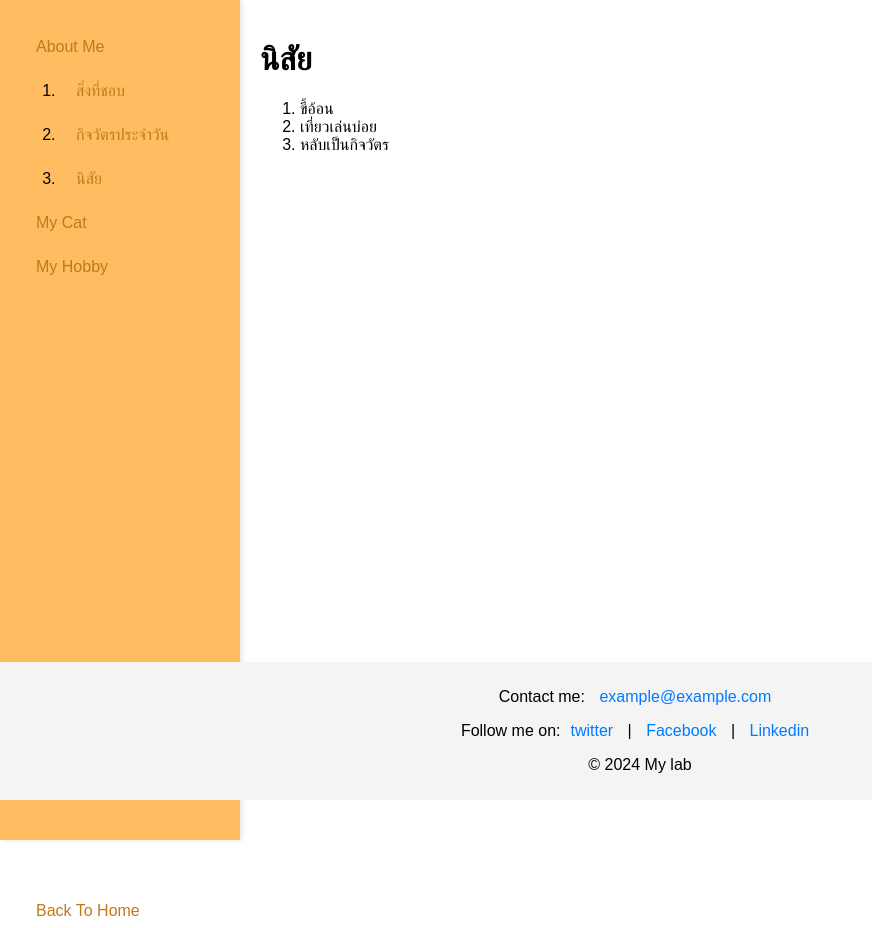
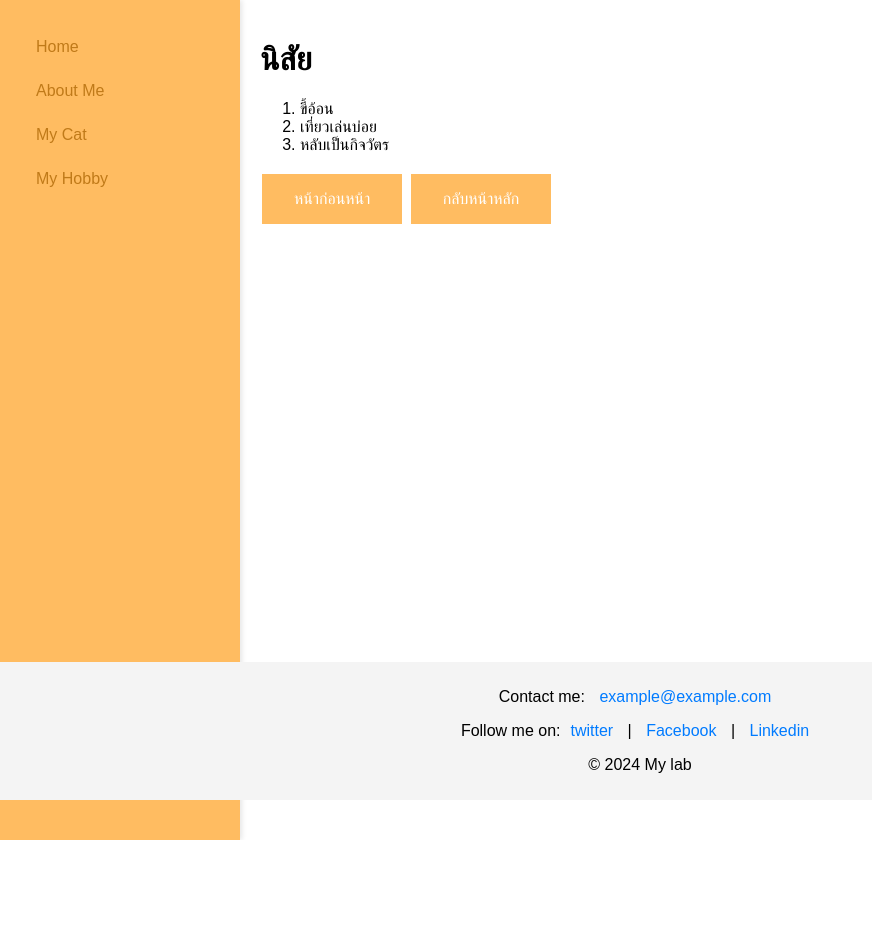
Before and after one commit to Peerapong67/engse611, a plain HTML site: page lab3/part3/about3.html in a window 1280 px wide. Shown: the whole page, without its empty margins (0-872 px from the left). After the commit the page ends 840 px from the top, so only its background shows below. Drawn offline with Linux system fonts and the light colour scheme.

Commit message:
Html Lab3 Commit

```diff
--- a/lab3/part3/about3.html
+++ b/lab3/part3/about3.html
@@ -4,21 +4,51 @@
 <head>
     <meta charset="UTF-8">
     <meta name="viewport" content="width=device-width, initial-scale=1.0">
-    <title>HTML Basic Lab</title>
+    <title>นิสัย</title>
     <style>
+        .button1 {
+            background-color: #ffbc61;
+            border: none;
+            color: white;
+            padding: 16px 32px;
+            text-align: center;
+            text-decoration: none;
+            display: inline-block;
+            font-size: 16px;
+            margin: 4px 2px;
+            transition-duration: 0.2s;
+            cursor: pointer;
+        }
+
+        .button1:hover {
+            background-color: #C16E00;
+            color: white
+        }
+
+        .button2 {
+            background-color: #ffbc61;
+            border: none;
+            color: white;
+            padding: 16px 32px;
+            text-align: center;
+            text-decoration: none;
+            display: inline-block;
+            font-size: 16px;
+            margin: 4px 2px;
+            transition-duration: 0.4s;
+            cursor: pointer;
+        }
+
+        .button2:hover {
+            background-color: #C16E00;
+            color: white
+        }
+
+
         img {
             display: block;
             margin-left: auto;
             margin-right: auto;
-        }
-
-        div.relative {
-            display: block;
-            position: relative;
-            top: 600px;
-            margin: 0;
-            padding: 0;
-            color: #000;
         }
 
         body {
@@ -99,27 +129,21 @@
 <body>
     <nav>
         <ul>
-            <li>
-            <a href="/lab3/part3/about.html" class="button">About Me</a>
-                    <ol>
-                        <li><a href="/lab3/part3/about1.html" class="button">สิ่งที่ชอบ</a></li>
-                        <li><a href="/lab3/part3/about2.html" class="button">กิจวัตรประจำวัน</a></li>
-                        <li><a href="/lab3/part3/about3.html" class="button">นิสัย</a></li>
-                    </ol>
-            </li>
-            <li><a href="/lab3/part3/mycay.html" class="button">My Cat</a></li>
+            <li><a href="/lab3/part3/index.html" class="button">Home</a></li>
+            <li><a href="/lab3/part3/about.html" class="button">About Me</a></li>
+            <li><a href="/lab3/part3/mycat.html" class="button">My Cat</a></li>
             <li><a href="/lab3/part3/hobby.html" class="button">My Hobby</a></li>
-            <li><div class="relative"><a href="/lab3/part3/index.html" class="button">Back To Home</a></div></li>
         </ul>
     </nav>
     <main>
         <h1>นิสัย</h1>
-    <ol>
-        <li>ขี้อ้อน</li>
-        <li>เที่ยวเล่นบ่อย</li>
-        <li>หลับเป็นกิจวัตร</li>
-
-    </ol>
+        <ol>
+            <li>ขี้อ้อน</li>
+            <li>เที่ยวเล่นบ่อย</li>
+            <li>หลับเป็นกิจวัตร</li>
+        </ol>
+        <a href="/lab3/part3/about2.html" class="button1">หน้าก่อนหน้า</a>
+        <a href="/lab3/part3/index.html" class="button2">กลับหน้าหลัก</a>
     </main>
     <footer>
         <p>Contact me: <a href="example@example.com">example@example.com</a></p>
```
Also changed, not shown: lab3/part1/mycat.html (renamed from lab3/part2/mycay.html, +1 -2 lines), lab3/part2/about.html (+1 -1 lines), lab3/part2/hobby.html (+1 -1 lines), lab3/part2/index.html (+2 -2 lines), lab3/part2/mycat.html (renamed from lab3/part1/mycay.html, +2 -1 lines), lab3/part3/about.html (+27 -21 lines), lab3/part3/about1.html (+42 -20 lines), lab3/part3/about2.html (+42 -19 lines), lab3/part3/hobby.html (+24 -14 lines), lab3/part3/index.html (+3 -11 lines), lab3/part3/mycat.html (renamed from lab3/part3/mycay.html, +23 -16 lines).
